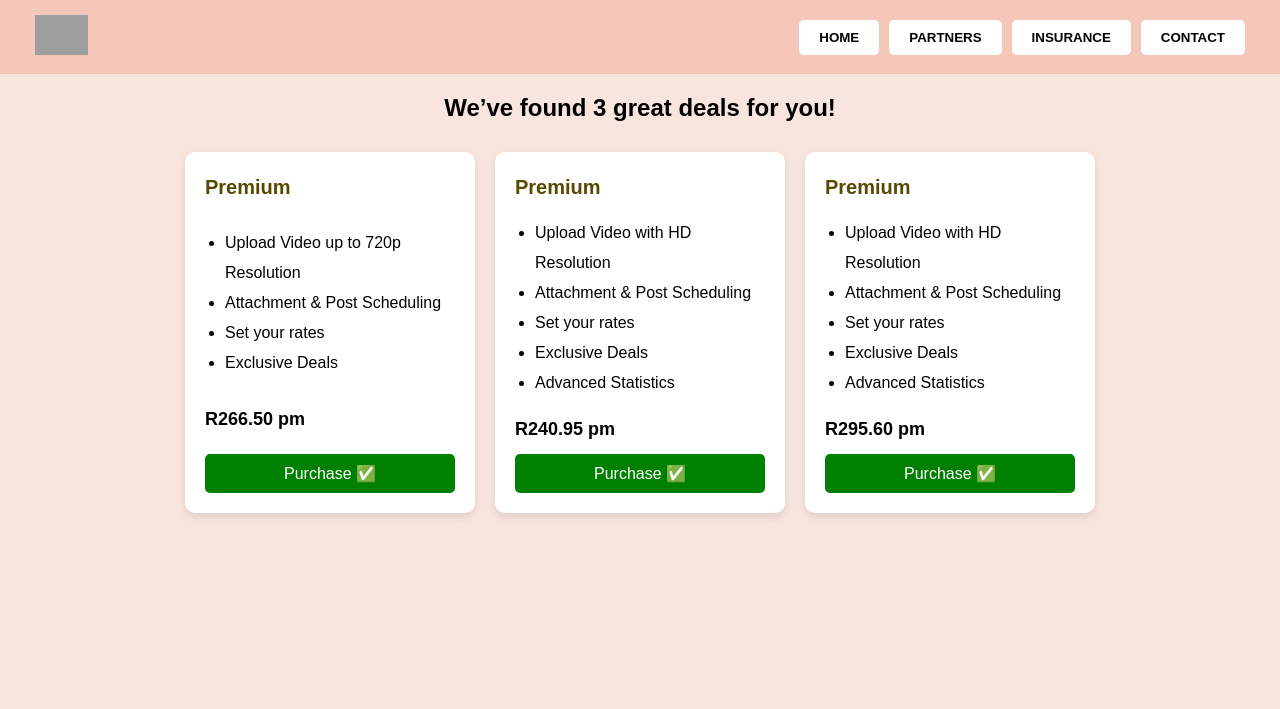
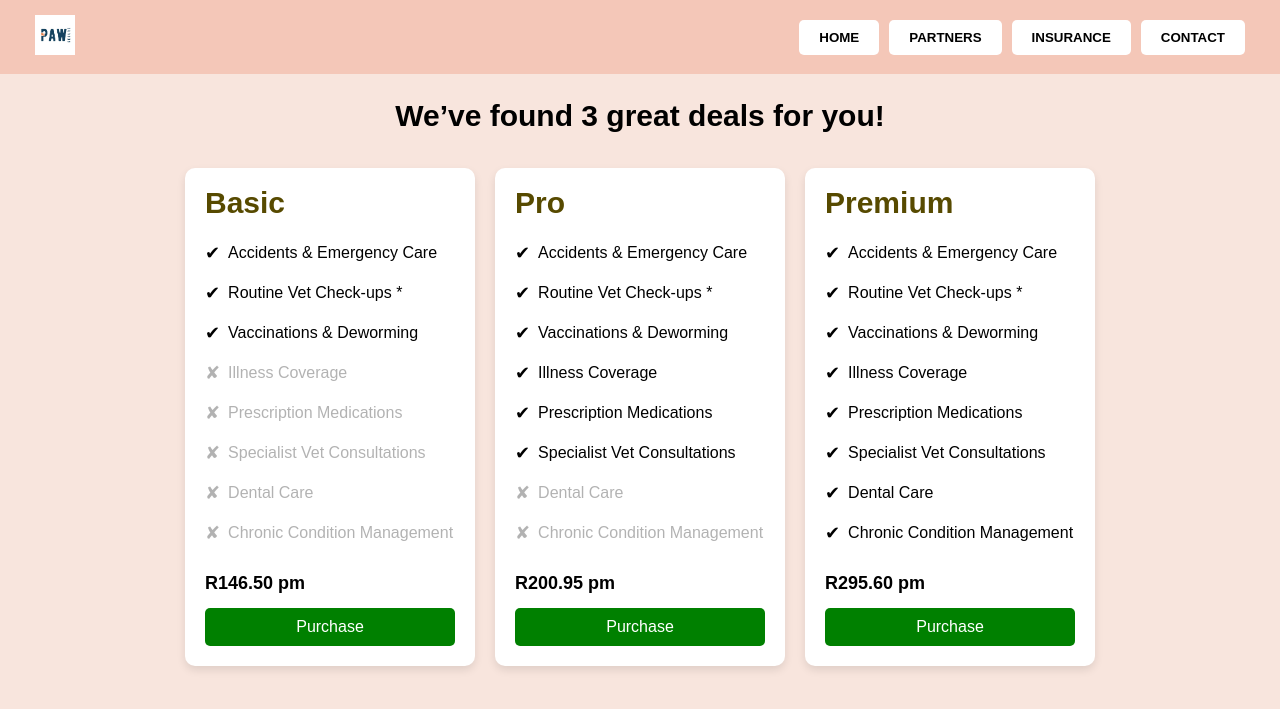
Before and after one commit to Jevan006/PawSecure-Website, a Flask app: template templates/qoutes-page.html in a window 1280 px wide. Shown: the top 709 px of the page. Run offline with Flask 3, Linux system fonts and the light colour scheme; the template is opened without the code that fills it, so the values that code supplies are empty; grey boxes are pictures that could not be loaded.

Commit message:
Assignment

```diff
--- a/templates/home_page.html
+++ b/templates/home_page.html
@@ -29,7 +29,7 @@
       }
 
       .logo {
-        width: 120px;
+        width: 80px;
       }
 
       /* Navigation Styling */
@@ -120,7 +120,7 @@
   </head>
   <body>
     <header>
-      <img src="images\logo.jpg" alt="PawSecure Logo" class="logo" />
+      <img src="./logo.jpg" alt="PawSecure Logo" class="logo" />
       <nav>
         <ul>
           <li><a href="#">Home</a></li>
@@ -154,7 +154,7 @@
       </section>
 
       <section class="cta-section">
-          <a href="owner-info.html">
+          <a href="Owner-info.html">
               <button class="signup-btn">Sign up now</button>
           </a>
       </section>
--- a/templates/qoutes-page.html
+++ b/templates/qoutes-page.html
@@ -56,13 +56,16 @@
       }
       .premium-title {
         color: rgb(87, 74, 0);
-        font-size: 20px;
+        font-size: 30px;
         font-weight: bold;
+        line-height: 30px;
+        padding-bottom: 15px;
       }
       .price {
         font-size: 18px;
         font-weight: bold;
         margin-bottom: 10px;
+        padding-top: 15px;
       }
       .purchase-btn {
         background-color: green;
@@ -74,15 +77,27 @@
         cursor: pointer;
         font-size: 16px;
       }
-      ul {
-        padding-left: 20px;
+      h2 {
+        font-size: 30px;
+      }
+      .feature {
+        display: flex;
+        align-items: center;
+        line-height: 40px;
+      }
+      .feature .icon {
+        font-size: 18px;
+        margin-right: 8px;
+      }
+      .blurred {
+        color: rgba(0, 0, 0, 0.3);
       }
     </style>
   </head>
   <body>
     <div class="header">
       <div class="logo">
-        <img src="images\company-logo.jpg" alt="Paw Insure Logo" />
+        <img src="./logo.jpg" alt="Paw Insure Logo" />
       </div>
       <div class="nav-buttons">
         <button>HOME</button>
@@ -94,39 +109,85 @@
     <h2>We’ve found <strong>3</strong> great deals for you!</h2>
     <div class="container">
       <div class="card">
-        <div class="premium-title">Premium</div>
-        <ul>
-          <li>Upload Video up to 720p Resolution</li>
-          <li>Attachment & Post Scheduling</li>
-          <li>Set your rates</li>
-          <li>Exclusive Deals</li>
-        </ul>
-        <div class="price">R266.50 pm</div>
-        <button class="purchase-btn">Purchase ✅</button>
+        <div class="premium-title">Basic</div>
+        <div class="feature">
+          <span class="icon">✔</span> Accidents & Emergency Care
+        </div>
+        <div class="feature">
+          <span class="icon">✔</span> Routine Vet Check-ups *
+        </div>
+        <div class="feature">
+          <span class="icon">✔</span> Vaccinations & Deworming
+        </div>
+        <div class="feature blurred">
+          <span class="icon">✘</span> Illness Coverage
+        </div>
+        <div class="feature blurred">
+          <span class="icon">✘</span> Prescription Medications
+        </div>
+        <div class="feature blurred">
+          <span class="icon">✘</span> Specialist Vet Consultations
+        </div>
+        <div class="feature blurred">
+          <span class="icon">✘</span> Dental Care
+        </div>
+        <div class="feature blurred">
+          <span class="icon">✘</span> Chronic Condition Management
+        </div>
+        <div class="price">R146.50 pm</div>
+        <button class="purchase-btn">Purchase</button>
+      </div>
+      <div class="card">
+        <div class="premium-title">Pro</div>
+        <div class="feature">
+          <span class="icon">✔</span> Accidents & Emergency Care
+        </div>
+        <div class="feature">
+          <span class="icon">✔</span> Routine Vet Check-ups *
+        </div>
+        <div class="feature">
+          <span class="icon">✔</span> Vaccinations & Deworming
+        </div>
+        <div class="feature"><span class="icon">✔</span> Illness Coverage</div>
+        <div class="feature">
+          <span class="icon">✔</span> Prescription Medications
+        </div>
+        <div class="feature">
+          <span class="icon">✔</span> Specialist Vet Consultations
+        </div>
+        <div class="feature blurred">
+          <span class="icon">✘</span> Dental Care
+        </div>
+        <div class="feature blurred">
+          <span class="icon">✘</span> Chronic Condition Management
+        </div>
+        <div class="price">R200.95 pm</div>
+        <button class="purchase-btn">Purchase</button>
       </div>
       <div class="card">
         <div class="premium-title">Premium</div>
-        <ul>
-          <li>Upload Video with HD Resolution</li>
-          <li>Attachment & Post Scheduling</li>
-          <li>Set your rates</li>
-          <li>Exclusive Deals</li>
-          <li>Advanced Statistics</li>
-        </ul>
-        <div class="price">R240.95 pm</div>
-        <button class="purchase-btn">Purchase ✅</button>
-      </div>
-      <div class="card">
-        <div class="premium-title">Premium</div>
-        <ul>
-          <li>Upload Video with HD Resolution</li>
-          <li>Attachment & Post Scheduling</li>
-          <li>Set your rates</li>
-          <li>Exclusive Deals</li>
-          <li>Advanced Statistics</li>
-        </ul>
+        <div class="feature">
+          <span class="icon">✔</span> Accidents & Emergency Care
+        </div>
+        <div class="feature">
+          <span class="icon">✔</span> Routine Vet Check-ups *
+        </div>
+        <div class="feature">
+          <span class="icon">✔</span> Vaccinations & Deworming
+        </div>
+        <div class="feature"><span class="icon">✔</span> Illness Coverage</div>
+        <div class="feature">
+          <span class="icon">✔</span> Prescription Medications
+        </div>
+        <div class="feature">
+          <span class="icon">✔</span> Specialist Vet Consultations
+        </div>
+        <div class="feature"><span class="icon">✔</span> Dental Care</div>
+        <div class="feature">
+          <span class="icon">✔</span> Chronic Condition Management
+        </div>
         <div class="price">R295.60 pm</div>
-        <button class="purchase-btn">Purchase ✅</button>
+        <button class="purchase-btn">Purchase</button>
       </div>
     </div>
   </body>
```
Also changed, not shown: templates/Owner-info.html (+6 -10 lines), templates/contact-us.html (added, +132 -0 lines), templates/logo.jpg (renamed from images/logo.jpg).
